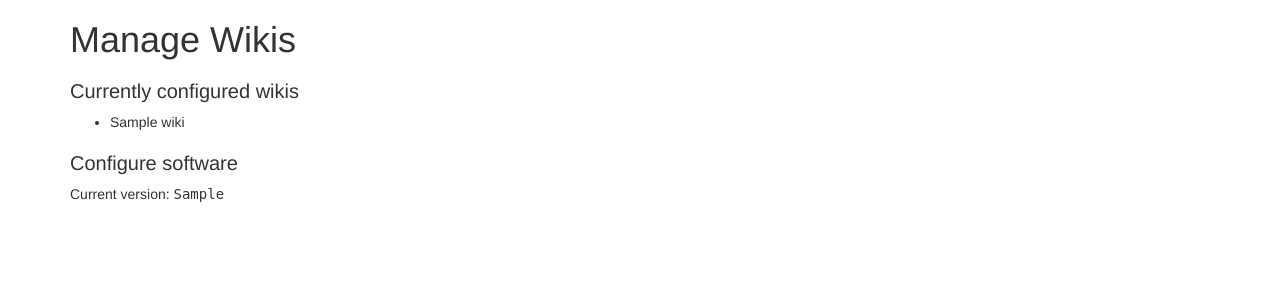
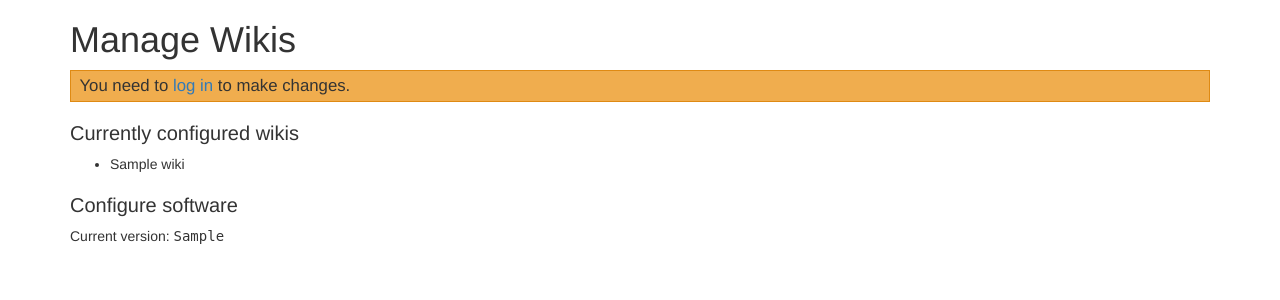
Before and after one commit to werdnum/mediawiki-extrawiki-manager, a Flask app: template templates/index.html in a window 1280 px wide. Shown: the top 300 px of the page. Run offline with Flask 2, Linux system fonts and the light colour scheme; the template is opened without the code that fills it: most values are stand-ins (such as "Sample title", 1, 10 or a date in 2020); parts of the project's set-up code (start-up, migrations or seed data) failed here and were passed over; some libraries are stand-ins or nearby versions.

Commit message:
Add login link for unauthorised users

```diff
--- a/static/edit.js
+++ b/static/edit.js
@@ -106,6 +106,8 @@ $(function() {
 	} );
 
 
-	$( 'ul.wikis li' ).each( setupDeleteButton );
+	if ( $( 'ul.wikis' ).data( 'authorised' ) !== undefined ) {
+		$( 'ul.wikis li' ).each( setupDeleteButton );
+	}
 });
 })(jQuery);
--- a/templates/index.html
+++ b/templates/index.html
@@ -26,6 +26,12 @@
     <div class="container">
     	<h1>Manage Wikis</h1>
 
+        {%- if not is_authorised -%}
+        <ul class="error">
+        You need to <a href="/login">log in</a> to make changes.
+        </ul>
+        {%- endif -%}
+
 		<h2>Currently configured wikis</h2>
 		<ul class="wikis" {% if is_authorised %}data-authorised{% endif %}>
 		{%- for wiki in extrawikis -%}
```
